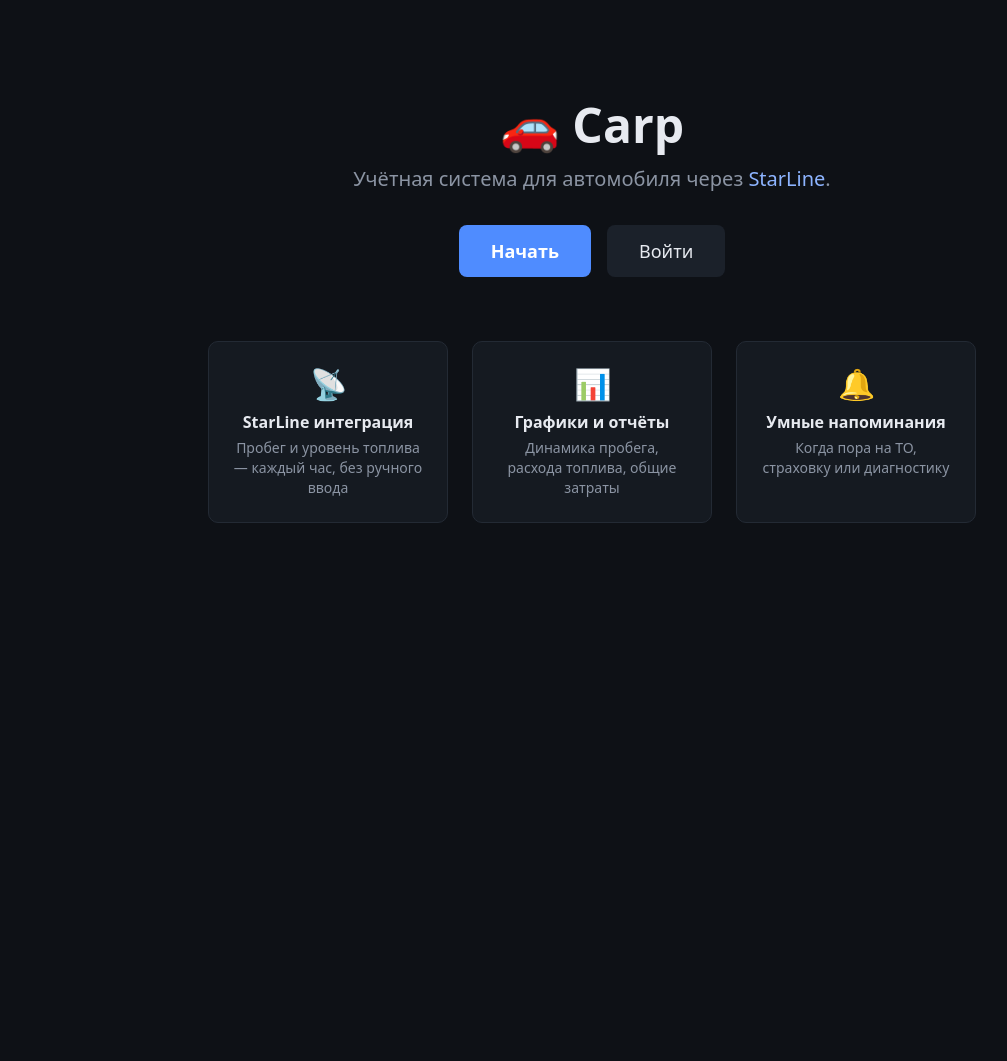
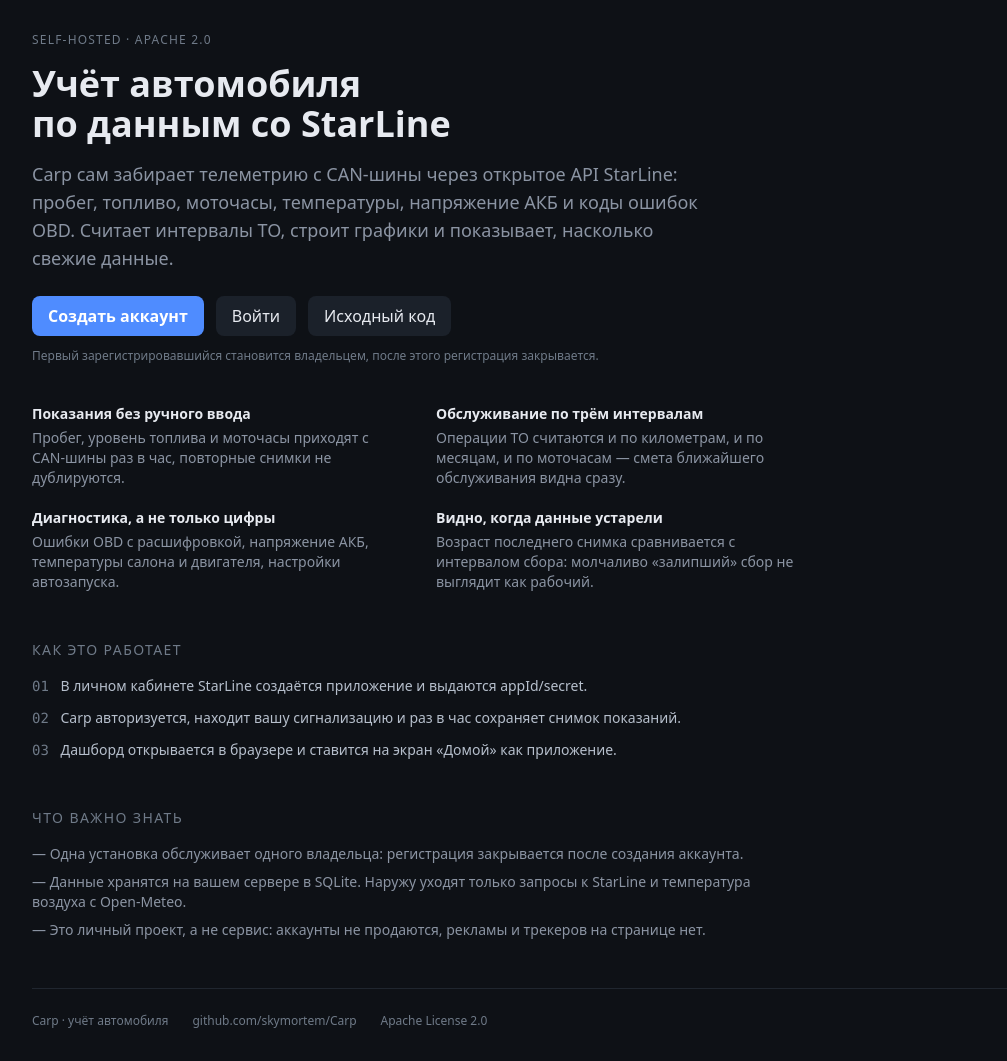
Before and after one commit to skymortem/Carp, a FastAPI app: page / in a window 1280 px wide. Shown: the part 61-1122 px from the top of the page, without its empty margins (48-1055 px from the left). Before the commit the page ends 584 px from the top, so only its background shows below. Run offline with FastAPI, Linux system fonts and the light colour scheme; some libraries are stand-ins or nearby versions.

Commit message:
feat: публичная главная, robots.txt и sitemap.xml
Установка выглядела как домен с одним экраном ввода пароля — для
репутационных списков это шаблон фишинга (Safari показывает
«Предупреждение о мошенническом сайте» на молодом домене).

- / для незалогиненного — описание проекта: что собирает, как устроено,
  что данные лежат на своём сервере, ссылка на GitHub и лицензия.
  Без выдуманных метрик и обещаний несуществующих функций;
- CTA зависит от состояния установки: без владельца — «Создать аккаунт»,
  с владельцем — только «Войти» и пометка, что регистрация закрыта;
- /register при существующем владельце редиректит на /login вместо
  формы, которая вернёт 403; ссылки на регистрацию прячутся в навигации
  и на странице входа;
- /robots.txt закрывает dashboard/login/setup/api/starline/service-plan
  и указывает sitemap; /sitemap.xml содержит только публичный корень.

Тесты: 75 passed (+7): лендинг, скрытие регистрации, редирект /register,
robots, sitemap, отсутствие сторонней аналитики на публичной странице.

```diff
--- a/backend/app/main.py
+++ b/backend/app/main.py
@@ -2,8 +2,8 @@ import logging
 from contextlib import asynccontextmanager
 from pathlib import Path
 
-from fastapi import FastAPI
-from fastapi.responses import FileResponse
+from fastapi import FastAPI, Request
+from fastapi.responses import FileResponse, PlainTextResponse, Response
 from fastapi.staticfiles import StaticFiles
 
 from app.migrations import run_migrations
@@ -60,6 +60,41 @@ async def service_worker():
 async def favicon():
     return FileResponse(static_dir / "icons" / "favicon-32.png", media_type="image/png")
 
+
+@app.get("/robots.txt", include_in_schema=False)
+async def robots(request: Request):
+    base = str(request.base_url).rstrip("/")
+    body = (
+        "User-agent: *\n"
+        "Allow: /\n"
+        # Внутренние экраны и API поисковикам не нужны, а форма входа
+        # в индексе — ровно то, из-за чего домен выглядит фишингом.
+        "Disallow: /dashboard\n"
+        "Disallow: /login\n"
+        "Disallow: /register\n"
+        "Disallow: /setup\n"
+        "Disallow: /starline-console\n"
+        "Disallow: /service-plan\n"
+        "Disallow: /auth/\n"
+        "Disallow: /starline/\n"
+        "Disallow: /api/\n"
+        "\n"
+        f"Sitemap: {base}/sitemap.xml\n"
+    )
+    return PlainTextResponse(body, media_type="text/plain; charset=utf-8")
+
+
+@app.get("/sitemap.xml", include_in_schema=False)
+async def sitemap(request: Request):
+    base = str(request.base_url).rstrip("/")
+    body = (
+        '<?xml version="1.0" encoding="UTF-8"?>\n'
+        '<urlset xmlns="http://www.sitemaps.org/schemas/sitemap/0.9">\n'
+        f"  <url><loc>{base}/</loc><changefreq>monthly</changefreq><priority>1.0</priority></url>\n"
+        "</urlset>\n"
+    )
+    return Response(content=body, media_type="application/xml")
+
 # Роутеры
 app.include_router(auth.router)
 app.include_router(starline.router)
--- a/backend/app/routers/dashboard.py
+++ b/backend/app/routers/dashboard.py
@@ -53,11 +53,21 @@ def render(name: str, request: Request, **context) -> str:
 
 
 @router.get("/", response_class=HTMLResponse)
-async def index_page(request: Request, user: Optional[User] = Depends(maybe_user)):
-    """Главная страница — если залогинен, показываем дашборд."""
+async def index_page(
+    request: Request,
+    user: Optional[User] = Depends(maybe_user),
+    db: AsyncSession = Depends(get_db),
+):
+    """Публичная главная: описание проекта и вход.
+
+    Раньше для незалогиненного здесь был только экран входа — для
+    репутационных списков (и для человека) это неотличимо от фишинговой
+    страницы, поэтому у установки есть нормальное «лицо».
+    """
     if user:
         return RedirectResponse(url="/dashboard", status_code=302)
-    return HTMLResponse(render("index.html", request=request))
+    owner_exists = await db.scalar(select(User.id).limit(1)) is not None
+    return HTMLResponse(render("index.html", request=request, owner_exists=owner_exists))
 
 
 @router.get("/dashboard", response_class=HTMLResponse)
@@ -214,13 +224,18 @@ async def series(
 
 
 @router.get("/login", response_class=HTMLResponse)
-async def login_page(request: Request):
-    return HTMLResponse(render("auth/login.html", request=request))
+async def login_page(request: Request, db: AsyncSession = Depends(get_db)):
+    owner_exists = await db.scalar(select(User.id).limit(1)) is not None
+    return HTMLResponse(render("auth/login.html", request=request, owner_exists=owner_exists))
 
 
 @router.get("/register", response_class=HTMLResponse)
-async def register_page(request: Request):
-    return HTMLResponse(render("auth/register.html", request=request))
+async def register_page(request: Request, db: AsyncSession = Depends(get_db)):
+    # Регистрация закрыта после создания владельца: показывать форму,
+    # которая гарантированно вернёт 403, — плохой сценарий.
+    if await db.scalar(select(User.id).limit(1)) is not None:
+        return RedirectResponse(url="/login", status_code=302)
+    return HTMLResponse(render("auth/register.html", request=request, owner_exists=False))
 
 
 @router.get("/setup", response_class=HTMLResponse)
--- a/backend/app/templates/auth/login.html
+++ b/backend/app/templates/auth/login.html
@@ -18,8 +18,13 @@
         <button type="submit" class="btn-primary w-full">Войти</button>
         <div class="mt-3 text-sm text-red-400" x-text="result"></div>
     </form>
+    {% if not owner_exists %}
     <p class="mt-4 text-sm text-slate-500">
         Нет аккаунта? <a href="/register" class="text-blue-400">Зарегистрироваться</a>
     </p>
+    {% endif %}
+    <p class="mt-4 text-xs text-slate-500">
+        <a href="/" class="hover:text-slate-300">← На главную</a>
+    </p>
 </div>
 {% endblock %}
--- a/backend/app/templates/base.html
+++ b/backend/app/templates/base.html
@@ -96,7 +96,9 @@
                 <button hx-post="/auth/logout" hx-target="body" hx-push-url="/" class="text-red-400 hover:text-red-300">Выйти</button>
             {% else %}
                 <a href="/login" class="text-slate-300 hover:text-white">Войти</a>
+                {% if not owner_exists %}
                 <a href="/register" class="btn-primary text-sm">Регистрация</a>
+                {% endif %}
             {% endif %}
         </div>
     </nav>
--- a/backend/app/templates/index.html
+++ b/backend/app/templates/index.html
@@ -1,32 +1,73 @@
 {% extends "base.html" %}
-{% block title %}Carp — учёт расходов на авто{% endblock %}
+{% block title %}Carp — self-hosted учёт автомобиля со StarLine{% endblock %}
 {% block content %}
-<div class="flex flex-col items-center justify-center min-h-[70vh] text-center">
-    <h1 class="text-5xl font-bold mb-4">🚗 Carp</h1>
-    <p class="text-xl text-slate-400 mb-8 max-w-lg">
-        Учётная система для автомобиля
-        через <span class="text-blue-400">StarLine</span>.
+
+<div class="max-w-3xl">
+    <p class="text-xs uppercase tracking-widest text-slate-500 mb-4">Self-hosted · Apache 2.0</p>
+
+    <h1 class="text-3xl md:text-4xl font-bold leading-tight mb-4">
+        Учёт автомобиля<br class="hidden md:block"> по данным со StarLine
+    </h1>
+
+    <p class="text-slate-400 text-base md:text-lg leading-relaxed mb-6 max-w-2xl">
+        Carp сам забирает телеметрию с CAN-шины через открытое API StarLine: пробег, топливо,
+        моточасы, температуры, напряжение АКБ и коды ошибок OBD. Считает интервалы ТО,
+        строит графики и показывает, насколько свежие данные.
     </p>
-    <div class="flex gap-4">
-        <a href="/register" class="btn-primary text-lg px-8 py-3">Начать</a>
-        <a href="/login" class="btn-secondary text-lg px-8 py-3">Войти</a>
+
+    <div class="flex flex-wrap items-center gap-3 mb-3">
+        {% if owner_exists %}
+            <a href="/login" class="btn-primary">Войти</a>
+        {% else %}
+            <a href="/register" class="btn-primary">Создать аккаунт</a>
+            <a href="/login" class="btn-secondary">Войти</a>
+        {% endif %}
+        <a href="https://github.com/skymortem/Carp" class="btn-secondary"
+           rel="noopener noreferrer" target="_blank">Исходный код</a>
     </div>
-    <div class="mt-16 grid grid-cols-1 md:grid-cols-3 gap-6 max-w-3xl">
-        <div class="card p-6">
-            <div class="text-3xl mb-2">📡</div>
-            <h3 class="font-bold mb-1">StarLine интеграция</h3>
-            <p class="text-sm text-slate-400">Пробег и уровень топлива — каждый час, без ручного ввода</p>
+    {% if owner_exists %}
+    <p class="text-xs text-slate-500 mb-10">Установкой уже владеет один человек — регистрация закрыта.</p>
+    {% else %}
+    <p class="text-xs text-slate-500 mb-10">Первый зарегистрировавшийся становится владельцем, после этого регистрация закрывается.</p>
+    {% endif %}
+
+    <dl class="grid grid-cols-1 sm:grid-cols-2 gap-x-10 gap-y-5 text-sm mb-12">
+        <div>
+            <dt class="font-semibold mb-1">Показания без ручного ввода</dt>
+            <dd class="text-slate-400">Пробег, уровень топлива и моточасы приходят с CAN-шины раз в час, повторные снимки не дублируются.</dd>
         </div>
-        <div class="card p-6">
-            <div class="text-3xl mb-2">📊</div>
-            <h3 class="font-bold mb-1">Графики и отчёты</h3>
-            <p class="text-sm text-slate-400">Динамика пробега, расхода топлива, общие затраты</p>
+        <div>
+            <dt class="font-semibold mb-1">Обслуживание по трём интервалам</dt>
+            <dd class="text-slate-400">Операции ТО считаются и по километрам, и по месяцам, и по моточасам — смета ближайшего обслуживания видна сразу.</dd>
         </div>
-        <div class="card p-6">
-            <div class="text-3xl mb-2">🔔</div>
-            <h3 class="font-bold mb-1">Умные напоминания</h3>
-            <p class="text-sm text-slate-400">Когда пора на ТО, страховку или диагностику</p>
+        <div>
+            <dt class="font-semibold mb-1">Диагностика, а не только цифры</dt>
+            <dd class="text-slate-400">Ошибки OBD с расшифровкой, напряжение АКБ, температуры салона и двигателя, настройки автозапуска.</dd>
         </div>
-    </div>
+        <div>
+            <dt class="font-semibold mb-1">Видно, когда данные устарели</dt>
+            <dd class="text-slate-400">Возраст последнего снимка сравнивается с интервалом сбора: молчаливо «залипший» сбор не выглядит как рабочий.</dd>
+        </div>
+    </dl>
+
+    <h2 class="text-sm uppercase tracking-widest text-slate-500 mb-4">Как это работает</h2>
+    <ol class="space-y-3 text-sm text-slate-300 mb-12">
+        <li><span class="text-slate-500 font-mono mr-2">01</span> В личном кабинете StarLine создаётся приложение и выдаются appId/secret.</li>
+        <li><span class="text-slate-500 font-mono mr-2">02</span> Carp авторизуется, находит вашу сигнализацию и раз в час сохраняет снимок показаний.</li>
+        <li><span class="text-slate-500 font-mono mr-2">03</span> Дашборд открывается в браузере и ставится на экран «Домой» как приложение.</li>
+    </ol>
+
+    <h2 class="text-sm uppercase tracking-widest text-slate-500 mb-4">Что важно знать</h2>
+    <ul class="space-y-2 text-sm text-slate-400 mb-12">
+        <li>— Одна установка обслуживает одного владельца: регистрация закрывается после создания аккаунта.</li>
+        <li>— Данные хранятся на вашем сервере в SQLite. Наружу уходят только запросы к StarLine и температура воздуха с Open-Meteo.</li>
+        <li>— Это личный проект, а не сервис: аккаунты не продаются, рекламы и трекеров на странице нет.</li>
+    </ul>
 </div>
+
+<footer class="border-t border-slate-700/50 pt-6 text-xs text-slate-500 flex flex-wrap gap-x-6 gap-y-2">
+    <span>Carp · учёт автомобиля</span>
+    <a href="https://github.com/skymortem/Carp" class="hover:text-slate-300" rel="noopener noreferrer" target="_blank">github.com/skymortem/Carp</a>
+    <span>Apache License 2.0</span>
+</footer>
 {% endblock %}
```
Also changed, not shown: backend/tests/test_public_pages.py (added, +83 -0 lines), README.md.
